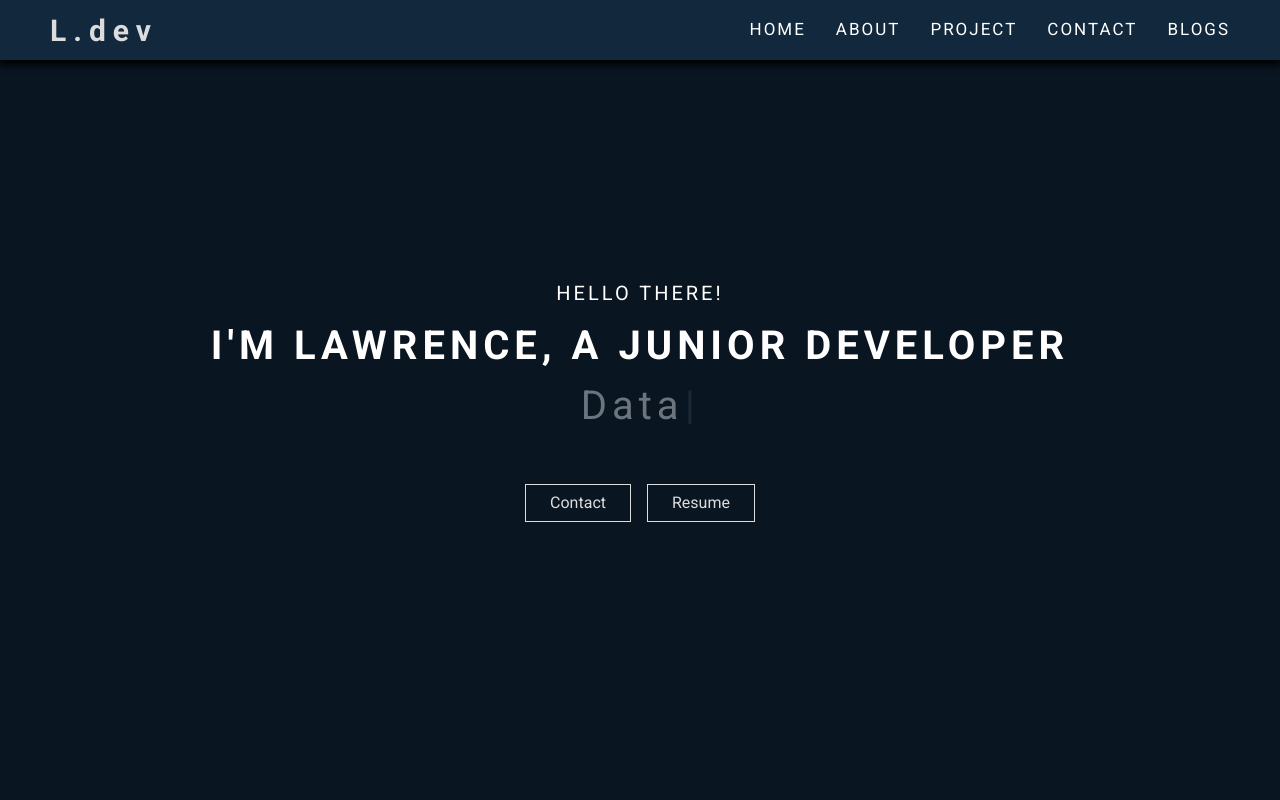
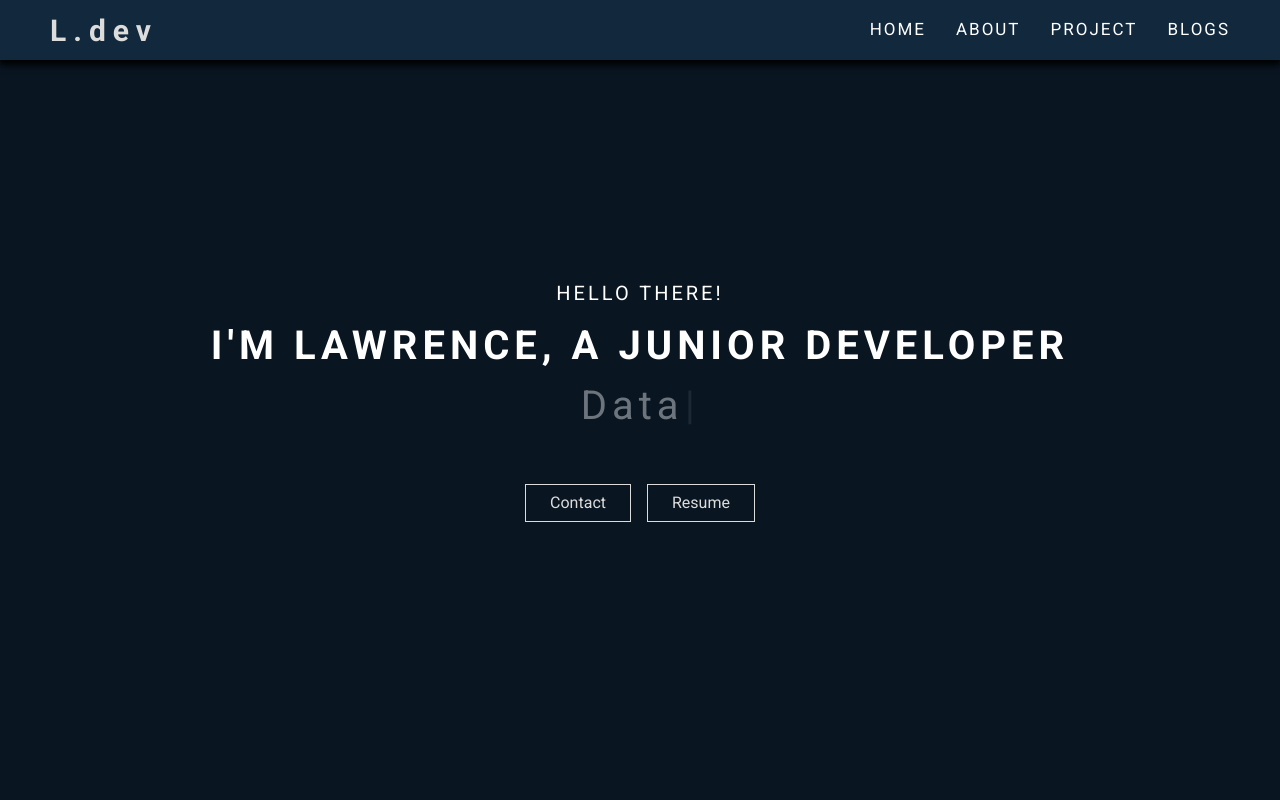
Before and after one commit to lawrenceprieto/web-porfolio-react, a React (Vite) app: page / in a window 1280 px wide. Shown: the top 800 px of the page. Built offline with nearby package versions, Linux system fonts and the light colour scheme.

Commit message:
remove contact in navbar

```diff
--- a/src/components/header/header.jsx
+++ b/src/components/header/header.jsx
@@ -14,7 +14,6 @@ function Header() {
                         <span className="navi"><a href="#home" className="h-u-a">Home</a></span>
                         <span className="navi"><a href="#about" className="h-u-a">About</a></span>
                         <span className="navi"><a href="#project" className="h-u-a">Project</a></span>
-                        <span className="navi"><a href="#contact" className="h-u-a">Contact</a></span>
                         <span className="navi"><a href="https://lawrenceprieto.github.io/blogs" className="h-u-a" rel="noreferrer" target="_blank">Blogs</a></span>
                     </div>
                     <div className="m-nav">
@@ -31,7 +30,6 @@ function Header() {
                         <li class="nav-item navi py-1 pt-3"><a class="nav-link h-u-a" href="#home">Home</a></li>
                         <li class="nav-item navi py-1"><a class="nav-link h-u-a" href="#about">About</a></li>
                         <li class="nav-item navi py-1"><a class="nav-link h-u-a" href="#project">Project</a></li>
-                        <li class="nav-item navi py-1"><a class="nav-link h-u-a" href="#contact">Contact</a></li>
                         <li class="nav-item navi py-1 pb-5"><a class="nav-link h-u-a" href="https://lawrenceprieto.github.io/blogs" target="_blank">Blog</a></li>
                     </ul>
                     <ul className="justify-content-center list-unstyled d-flex pt-3 pb-3" style={{backgroundColor: "gainsboro", boxShadow: "0px 4px 7px 1px #000"}}>
```
